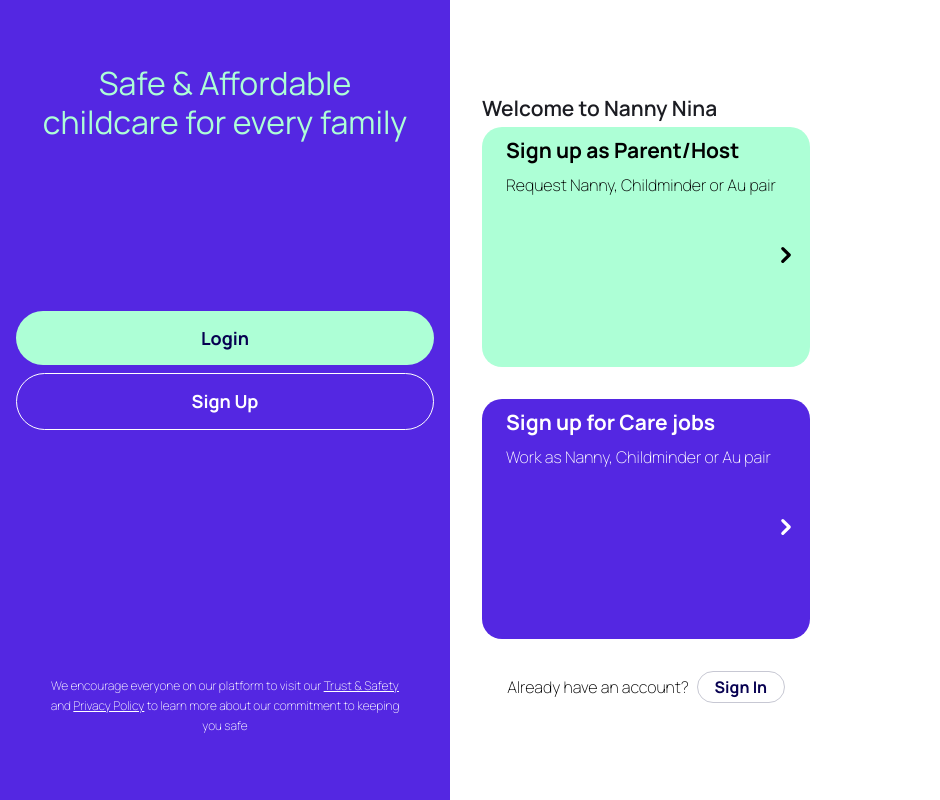
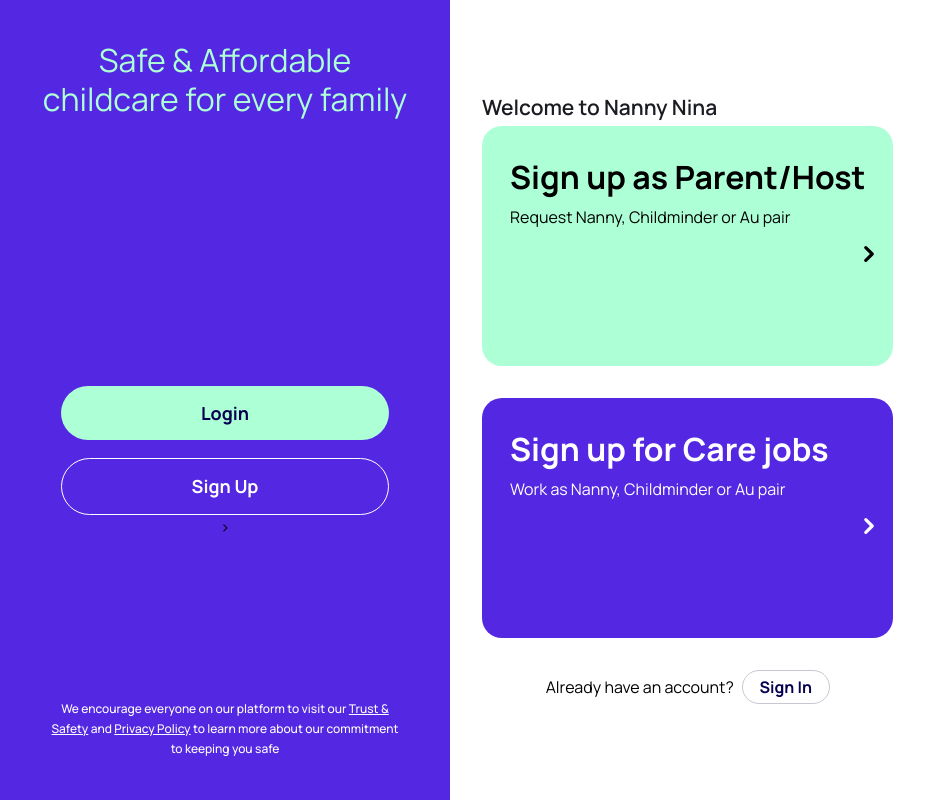
Before and after one commit to andres-codigo/nanny-nina, a Vue app: page /registration in a window 1280 px wide. Shown: the top 800 px of the page, without its empty margins (0-940 px from the left). Built offline with nearby package versions, Linux system fonts and the light colour scheme.

Commit message:
[components/pages] focus bg colour removed from ButtonGhost/DOM and CSS class updates on registration pages

```diff
--- a/src/components/buttons/ButtonGhost.vue
+++ b/src/components/buttons/ButtonGhost.vue
@@ -10,8 +10,7 @@
 			antialiased
 			underline
 			hover:text-purple-400
-			focus:text-purple-500
-			focus:bg-white"
+			focus:text-purple-500"
 		>{{ text }}</button>
 </template>
 
--- a/src/components/cards/LinkCard.vue
+++ b/src/components/cards/LinkCard.vue
@@ -1,9 +1,9 @@
 <!-- TODO: bg color for default, hover & focus -->
 <template>
-	<router-link :to="'/' + to" :class="class" class="inline-flex grow relative h-60 px-6 py-3 rounded-20px focus:outline-none focus:ring-2 focus:ring-offset-2">
+	<router-link :to="'/' + to" :class="class" class="inline-flex grow relative h-60 px-7 py-8 rounded-20px focus:outline-none focus:ring-2 focus:ring-offset-2">
 		<div>
-			<h5 class="text-header-five font-bold antialiased">{{ title }}</h5>
-			<p class="font-thin pt-3">{{ content }}</p>
+			<h2 class="text-header-two font-bold antialiased">{{ title }}</h2>
+			<p class="pt-2">{{ content }}</p>
 		</div>
 
 		<!--
--- a/src/pages/01-registration-onboarding-forgot-password/registration/pages/SignUp02.vue
+++ b/src/pages/01-registration-onboarding-forgot-password/registration/pages/SignUp02.vue
@@ -11,8 +11,8 @@
 					<LinkCard to="dashboard" class="text-white bg-lilac-500 hover:bg-lilac-400 focus:ring-lilac-600" title="Sign up for Care jobs" content="Work as Nanny, Childminder or Au pair" />
 				</div>
 				<div class="inline-flex items-center justify-center">
-					<span class="mr-2 font-thin">Already have an account?</span>
-					<ButtonOutlineDark text="Sign In" class="w-22 py-1 text-base" />
+					<span class="mr-2">Already have an account?</span>
+					<ButtonOutlineDark text="Sign In" class="py-1 w-button-xs" />
 				</div>
 			</div>
 		</main>
--- a/src/pages/01-registration-onboarding-forgot-password/registration/pages/Welcome01.vue
+++ b/src/pages/01-registration-onboarding-forgot-password/registration/pages/Welcome01.vue
@@ -4,19 +4,19 @@
 		<main>
 			<div class="h-screen flex flex-col items-center justify-center mx-4">
 				<form class="mb-40" action="#" method="POST">
-					<div class="grid grid-rows-3 grid-flow-col gap-0">
+					<div class="grid grid-rows-2 grid-flow-col gap-0">
 						<div>
 							<h2 class="mx-5 text-center text-header-two text-green-500">Safe &amp; Affordable childcare for every family</h2>
 						</div>
-						<div class="mt-24">
-							<ButtonSecondary text="Login" />
-						</div>
-						<div class="mt-2">
-							<ButtonOutlineLight text="Sign Up" />
+						<div class="flex flex-col justify-center items-center mt-24">
+							<div class="grid grid-rows-2 gap-0">
+								<div><ButtonSecondary text="Login" class="py-4 w-button-xl" /></div>
+								<div><ButtonOutlineLight text="Sign Up" class="mt-2 py-4 w-button-xl" /></div>
+							</div>>
 						</div>
 					</div>
 				</form>
-				<p class="mx-8 font-thin text-xs text-white text-center">We encourage everyone on our platform to visit our <a href="#" class="anchor-with-underline">Trust & Safety</a> and <a href="#" class="anchor-with-underline">Privacy Policy</a> to learn more about our commitment to keeping you safe</p>
+				<p class="mx-8 text-xs font-medium text-white text-center">We encourage everyone on our platform to visit our <a href="#" class="anchor-with-underline">Trust & Safety</a> and <a href="#" class="anchor-with-underline">Privacy Policy</a> to learn more about our commitment to keeping you safe</p>
 			</div>
 		</main>
 	</div>
--- a/tailwind.config.js
+++ b/tailwind.config.js
@@ -125,7 +125,19 @@
 				'0': '0ms'
 			},
 			width: {
-				'22': '5.5rem'
+				/*
+					button widths (rem / px) chart
+					5.5rem / 88px
+					10.5rem / 168px
+					13rem / 208px
+					17.428rem / 279px
+					20.5rem / 328px
+				*/
+				'button-xs': '5.5rem',
+				'button-sm': '10.5rem',
+				'button-base': '13rem',
+				'button-lg': '17.428rem',
+				'button-xl': '20.5rem',
 			},
 			minWidth: {
 				'360-for-dev-not-prod': '360px',
```
